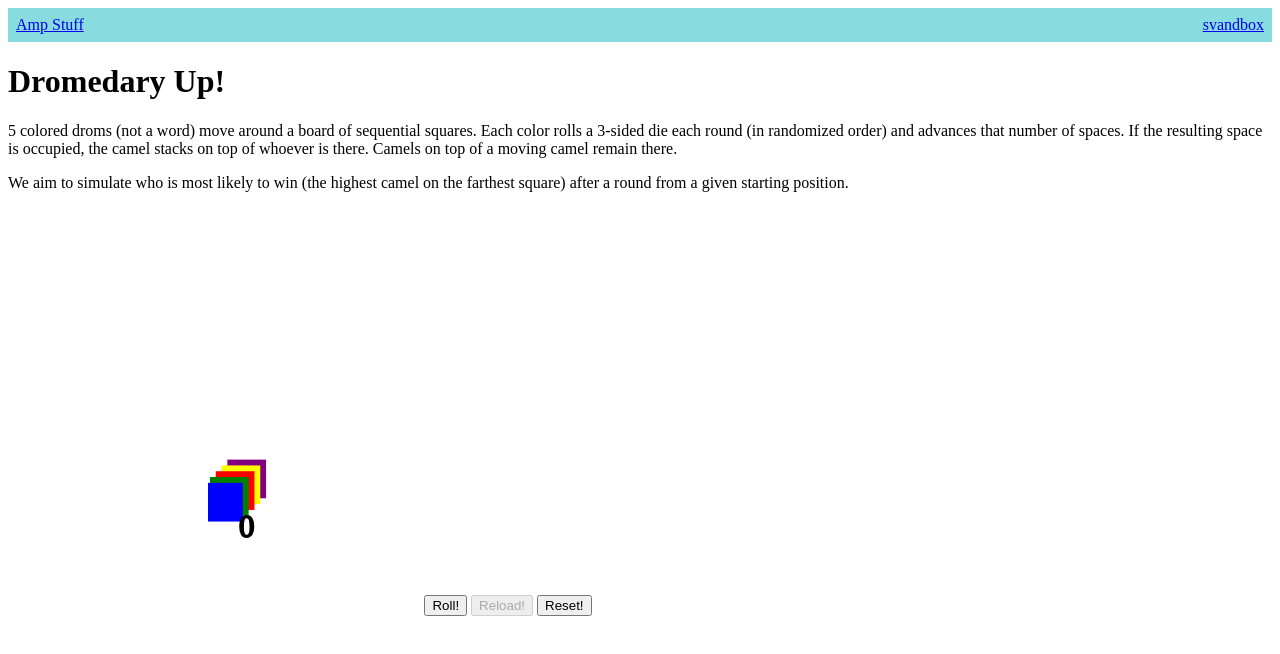
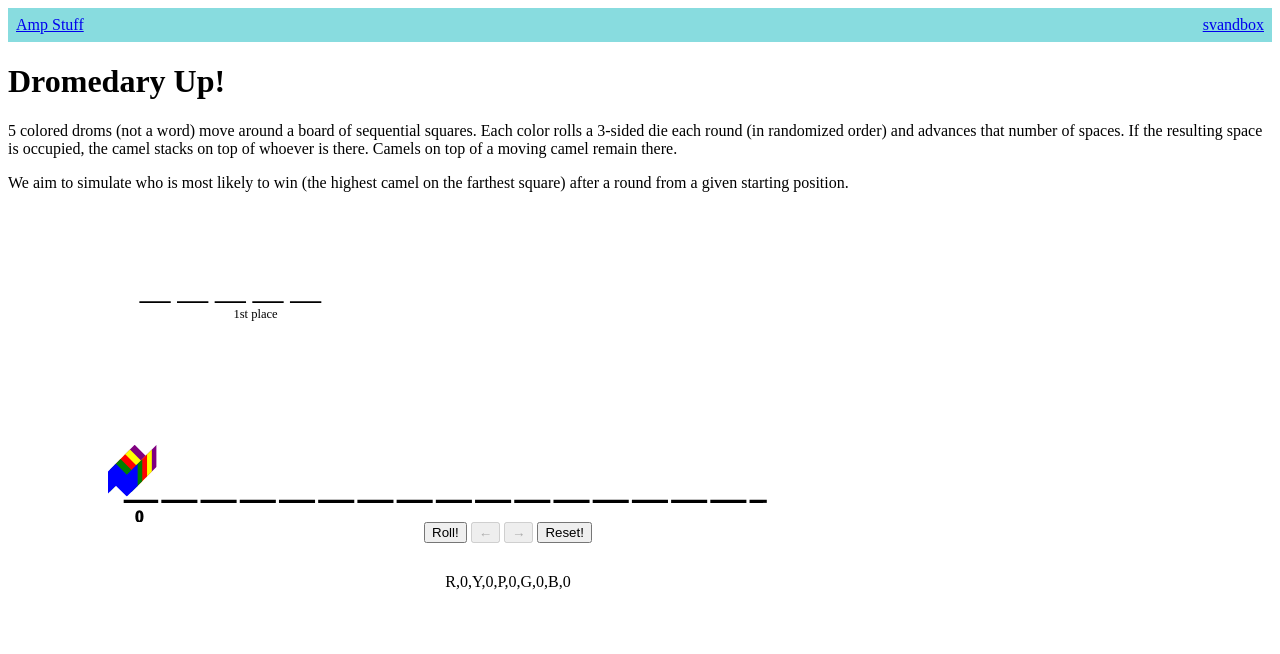
Before and after one commit to drewyoungren/svandbox, a SvelteKit app: page /amp/dromedary_up in a window 1280 px wide. Shown: the top 654 px of the page. Built offline with nearby package versions, Linux system fonts and the light colour scheme.

Commit message:
Add one round stats

```diff
--- a/src/routes/amp/dromedary_up/+page.svelte
+++ b/src/routes/amp/dromedary_up/+page.svelte
@@ -6,6 +6,8 @@
     const COLORS = ['P', 'Y', 'R', 'G', 'B'];
 
     let gameState = $state({ P: 0, Y: 0, R: 0, G: 0, B: 0 });
+
+    let prevState = $state({ P: 0, Y: 0, R: 0, G: 0, B: 0 });
 
     let pyramid = $state([]);
 
@@ -35,6 +37,11 @@
         return nums.length > 0 ? Math.min(...nums) : undefined;
     }
 
+    function maxFromMixedList(list) {
+        const nums = list.map((item) => Number(item)).filter((n) => !isNaN(n));
+        return nums.length > 0 ? Math.max(...nums) : undefined;
+    }
+
     function getPos(state, camel) {
         let ht = 0;
         let c = camel;
@@ -59,12 +66,22 @@
         const index = Math.floor(Math.random() * arr.length);
         return arr.splice(index, 1)[0];
     }
+    function rewind() {
+        gameState = { ...prevState };
+        pyramid = [...COLORS];
+        rolled = [];
+    }
 
     function reload() {
+        prevState = { ...gameState };
         pyramid = [...COLORS];
         rolled = [];
         startingSquare = minFromMixedList(Object.values(gameState));
+        lineStart.target = startingSquare;
+        winStats = { R: 0, Y: 0, P: 0, G: 0, B: 0 };
     }
+
+    let lineStart = new Tween(0);
 
     function roll() {
         const cam = popRandom(pyramid);
@@ -75,6 +92,11 @@
             rolled.push([cam, die]);
 
             gameState[cam] = getTopCamel(gameState, p + die);
+
+            if (pyramid.length == 0) {
+                const winner = getWinner(gameState)[0][2];
+                winStats[winner] += 1;
+            }
         }
     }
 
@@ -93,9 +115,26 @@
                 25 * (p - startingSquare) +
                 (p == 0 ? -COLORS.indexOf(cam) * 3 : 0);
             camels[cam].y.target =
-                150 - 20 * h + (p == 0 ? COLORS.indexOf(cam) * 3 : 0);
+                150 - 14 * h + (p == 0 ? COLORS.indexOf(cam) * 3 - 15 : 0);
         }
     });
+
+    function getWinner(state) {
+        const rank = [];
+        for (const c of COLORS) {
+            const [p, h] = getPos(state, c);
+            rank.push([p, h, c]);
+        }
+        return rank.sort((a, b) => b[0] - a[0] || b[1] - a[1]);
+    }
+
+    let winStats = $state({ R: 0, Y: 0, P: 0, G: 0, B: 0 });
+    let winRanks = $derived.by(() => {
+        const rank = Object.entries(winStats);
+        rank.sort((a, b) => b[1] - a[1]);
+        return rank;
+    });
+    let trials = $derived(winRanks.reduce((p, c) => p + c[1], 0));
 
     onMount(() => {
         reset();
@@ -119,28 +158,70 @@
     <svg
         version="1.1"
         xmlns="http://www.w3.org/2000/svg"
-        viewBox="-10 0 310 200"
+        viewBox="-10 -30 510 200"
     >
+        <defs>
+            <symbol id="camelSymbol" viewBox="0 0 21 21">
+                <polygon points="0,7 0,21 7,14 14,21 21,14 21,0 14,7 7,0" />
+            </symbol>
+        </defs>
+
+        <line
+            x1="0"
+            y1="157"
+            x2="410"
+            y2="157"
+            stroke="black"
+            stroke-width="2"
+            stroke-dasharray="23 2"
+            stroke-dashoffset={((25 * lineStart.current) % 25) + 1}
+        />
+
         {#each Object.entries(camels) as [cam, { x, y }]}
-            <rect
+            <use
+                href="#camelSymbol"
                 x={x.current}
                 y={y.current}
-                width="20"
-                height="20"
+                width="21"
+                height="21"
                 fill={camelColor[cam]}
+            ></use>
+        {/each}
+
+        <text
+            x={10}
+            y={170}
+            stroke="black"
+            text-anchor="middle"
+            font-size="10px">{startingSquare}</text
+        >
+
+        {#each winRanks as [c, r], i}
+            <rect
+                x={12 + 24 * i}
+                y={30 - (100 * r) / trials}
+                width="16"
+                height={(100 * r) / trials}
+                fill={camelColor[c]}
             ></rect>
         {/each}
 
-        <text x={10} y={170} stroke="black" text-anchor="middle"
-            >{startingSquare}</text
-        >
+        <line
+            x1="10"
+            y1="30"
+            x2="130"
+            y2="30"
+            stroke="black"
+            stroke-width="1"
+            stroke-dasharray="20 4"
+            stroke-dashoffset="0"
+        /><text x="70" y="40" font-size="8">1st place</text>
     </svg>
 
     <div>
         <button onclick={roll} disabled={pyramid.length == 0}> Roll! </button>
-        <button onclick={reload} disabled={pyramid.length > 0}>
-            Reload!
-        </button>
+        <button onclick={rewind} disabled={pyramid.length > 0}> &larr; </button>
+        <button onclick={reload} disabled={pyramid.length > 0}> &rarr; </button>
         <button onclick={reset}> Reset! </button>
     </div>
     <div class="displaybox">
@@ -149,6 +230,10 @@
                 {d}
             </div>
         {/each}
+    </div>
+
+    <div>
+        {Object.entries(winStats)}
     </div>
 </div>
 
@@ -162,7 +247,7 @@
         flex-direction: column;
     }
     svg {
-        max-width: 600px;
+        max-width: 800px;
         height: auto;
     }
 
```
